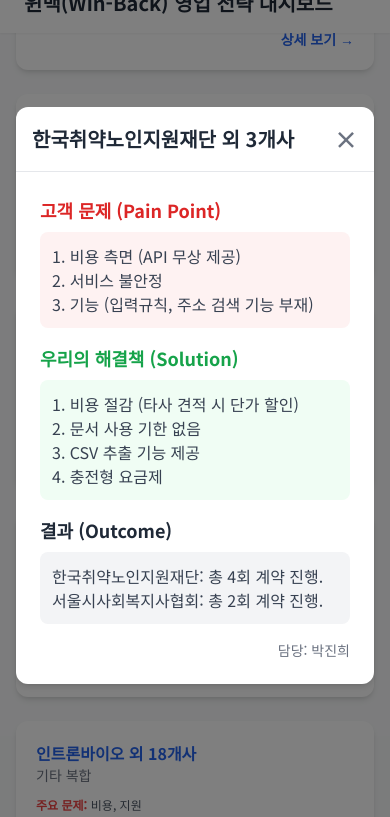
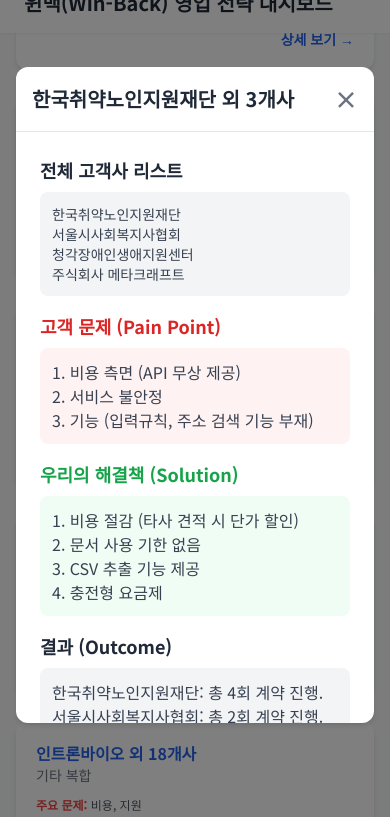
Before and after one commit to rayben80/modusign-winback, a plain HTML site: page index.html in a window 390 px wide. Both pictures are taken after a click on the element 195 px from the left and 2476 px from the top of the page. Shown: the part 2081-2898 px from the top of the page. Drawn offline with nearby package versions, Linux system fonts and the light colour scheme.

Commit message:
Update index.html

```diff
--- a/index.html
+++ b/index.html
@@ -221,11 +221,11 @@
         </div>
     </footer>
 
-    <div id="case-modal" class="fixed inset-0 z-50 flex items-center justify-center p-4 modal-backdrop modal-hidden" onclick="closeCaseModal()">
-        <div class="card w-full max-w-2xl modal-content" onclick="event.stopPropagation()">
+    <div id="case-modal" class="fixed inset-0 z-50 flex items-center justify-center p-4 modal-backdrop modal-hidden">
+        <div class="card w-full max-w-2xl modal-content">
             <div class="flex justify-between items-center p-4 border-b">
                 <h3 id="modal-client-name" class="text-xl font-bold"></h3>
-                <button onclick="closeCaseModal()" class="text-2xl font-bold text-gray-500 hover:text-gray-800">&times;</button>
+                <button id="modal-close-btn" class="text-2xl font-bold text-gray-500 hover:text-gray-800">&times;</button>
             </div>
             <div id="modal-body" class="p-6 space-y-4 overflow-y-auto" style="max-height: 70vh;">
             </div>
@@ -234,6 +234,8 @@
 
 
 <script>
+document.addEventListener('DOMContentLoaded', () => {
+
     const caseData = [
         {
             rep: '최민',
@@ -258,6 +260,7 @@
             client: '한국취약노인지원재단 외 3개사',
             industry: '비영리/IT',
             painPoints: ['비용', '서비스/기능'],
+            fullClientList: '한국취약노인지원재단<br>서울시사회복지사협회<br>청각장애인생애지원센터<br>주식회사 메타크래프트',
             switchReason: '1. 비용 측면 (API 무상 제공)<br>2. 서비스 불안정<br>3. 기능 (입력규칙, 주소 검색 기능 부재)',
             successPoint: '1. 비용 절감 (타사 견적 시 단가 할인)<br>2. 문서 사용 기한 없음<br>3. CSV 추출 기능 제공<br>4. 충전형 요금제',
             outcome: '한국취약노인지원재단: 총 4회 계약 진행.<br>서울시사회복지사협회: 총 2회 계약 진행.'
@@ -276,6 +279,7 @@
             client: '인트론바이오 외 18개사',
             industry: '기타 복합',
             painPoints: ['비용', '지원'],
+            fullClientList: '굿맘굿베이비 인천점, (주)컬쳐렉스, ((A+))행복맘스, 주식회사 댄스팜코퍼레이션, (주)위마스터즈, 법률사무소든든, 미디어서울(정진수), (주)인트론바이오, 자동차와사람, 주식회사 판디아메디텍, 주식회사 우아한 민주, 주식회사 굿맨잡, (주)그렙, 에이스토리, 리클린, (주)캉카스백화점, 지비피에스, 에이프로젠, 잡플래닛',
             switchReason: '1. 영업자의 적극 지원<br>2. API 무료 제공<br>3. 모두싸인 단가',
             successPoint: '1. 회사의 안정성<br>2. 비용 측면 (문서별 단가, API 무료)<br>3. 다양한 기능 제공 (CSV)<br>4. 영업자의 빠른 지원',
             outcome: '다양한 산업군의 다수 고객사 성공적으로 유치.'
@@ -303,19 +307,18 @@
         }
     ];
 
-document.addEventListener('DOMContentLoaded', () => {
     const playbookContainer = document.getElementById('playbook-container');
     const costCasesContainer = document.getElementById('cost-cases');
     const featureCasesContainer = document.getElementById('feature-cases');
     const supportCasesContainer = document.getElementById('support-cases');
+    const casesSection = document.getElementById('cases');
     const modal = document.getElementById('case-modal');
-    const modalContent = modal.querySelector('.modal-content');
     const modalClientName = document.getElementById('modal-client-name');
     const modalBody = document.getElementById('modal-body');
 
     function renderPlaybook() {
         playbookContainer.innerHTML = playbookData.map(item => `
-            <div class="card p-6 cursor-pointer" onclick="togglePlaybook(this)">
+            <div class="card p-6 cursor-pointer playbook-card">
                 <div class="flex items-center justify-between">
                      <h3 class="text-xl font-bold">${item.step}. ${item.title}</h3>
                      <div class="flex items-center">
@@ -330,22 +333,13 @@
         `).join('');
     }
 
-    window.togglePlaybook = function(element) {
-        const content = element.querySelector('.playbook-content');
-        const arrow = element.querySelector('.arrow-icon');
-        content.classList.toggle('hidden');
-        arrow.classList.toggle('rotated');
-    }
-
-    function renderCases() {
-        caseData.forEach((c, index) => {
-            const caseCardHTML = `
-                <div class="card flex flex-col p-5 h-full cursor-pointer" onclick="openCaseModal(${index})">
-                    <h4 class="text-md font-bold text-blue-600 truncate">${c.client}</h4>
-                    <p class="text-sm text-gray-500 mb-3">${c.industry}</p>
+    const createCaseCardHTML = (caseItem, originalIndex) => `
+        <div class="card flex flex-col p-5 h-full cursor-pointer case-card" data-index="${originalIndex}">
+            <h4 class="text-md font-bold text-blue-600 truncate">${caseItem.client}</h4>
+            <p class="text-sm text-gray-500 mb-3">${caseItem.industry}</p>
             <div class="flex-grow text-xs text-gray-600">
-                        <p class="mb-1"><strong class="text-red-500">주요 문제:</strong> ${c.painPoints.join(', ')}</p>
-                        <p><strong class="text-green-600">성공 키워드:</strong> ${c.successPoint.split('<br>')[0].replace(/^-|^\d+\.\s*/, '')}</p>
+                <p class="mb-1"><strong class="text-red-500">주요 문제:</strong> ${caseItem.painPoints.join(', ')}</p>
+                <p><strong class="text-green-600">성공 키워드:</strong> ${caseItem.successPoint.split('<br>')[0].replace(/^-|^\d+\.\s*/, '')}</p>
             </div>
              <div class="mt-4 pt-3 border-t border-gray-100 text-right">
                 <span class="text-blue-600 font-semibold text-sm">상세 보기 &rarr;</span>
@@ -353,16 +347,32 @@
         </div>
     `;
 
-            if (c.painPoints.includes('비용')) costCasesContainer.innerHTML += caseCardHTML;
-            if (c.painPoints.includes('서비스/기능')) featureCasesContainer.innerHTML += caseCardHTML;
-            if (c.painPoints.includes('지원')) supportCasesContainer.innerHTML += caseCardHTML;
-        });
+    function renderCases() {
+        const costCases = caseData.filter(c => c.painPoints.includes('비용'));
+        const featureCases = caseData.filter(c => c.painPoints.includes('서비스/기능'));
+        const supportCases = caseData.filter(c => c.painPoints.includes('지원'));
+
+        costCasesContainer.innerHTML = costCases.map(c => createCaseCardHTML(c, caseData.indexOf(c))).join('');
+        featureCasesContainer.innerHTML = featureCases.map(c => createCaseCardHTML(c, caseData.indexOf(c))).join('');
+        supportCasesContainer.innerHTML = supportCases.map(c => createCaseCardHTML(c, caseData.indexOf(c))).join('');
     }
 
-    window.openCaseModal = function(index) {
+    function openCaseModal(index) {
         const c = caseData[index];
         modalClientName.textContent = c.client;
+
+        let fullClientListHTML = '';
+        if (c.fullClientList) {
+            fullClientListHTML = `
+                <div>
+                    <h4 class="text-lg font-semibold text-gray-800 mb-2">전체 고객사 리스트</h4>
+                    <div class="text-gray-700 bg-gray-100 p-3 rounded-lg text-sm">${c.fullClientList}</div>
+                </div>
+            `;
+        }
+
         modalBody.innerHTML = `
+            ${fullClientListHTML}
             <div>
                 <h4 class="text-lg font-semibold text-red-600 mb-2">고객 문제 (Pain Point)</h4>
                 <div class="text-gray-700 bg-red-50 p-3 rounded-lg">${c.switchReason}</div>
@@ -380,7 +390,7 @@
         modal.classList.remove('modal-hidden');
     }
 
-    window.closeCaseModal = function() {
+    function closeCaseModal() {
         modal.classList.add('modal-hidden');
     }
 
@@ -427,6 +437,30 @@
         if (c.industry === '산후도우미/건설/법률 등') c.industry = '기타 복합';
     });
 
+    playbookContainer.addEventListener('click', (e) => {
+        const card = e.target.closest('.playbook-card');
+        if (card) {
+            const content = card.querySelector('.playbook-content');
+            const arrow = card.querySelector('.arrow-icon');
+            content.classList.toggle('hidden');
+            arrow.classList.toggle('rotated');
+        }
+    });
+
+    casesSection.addEventListener('click', (e) => {
+        const card = e.target.closest('.case-card');
+        if (card) {
+            const index = card.dataset.index;
+            openCaseModal(index);
+        }
+    });
+
+    modal.addEventListener('click', (e) => {
+        if (e.target === modal || e.target.closest('#modal-close-btn')) {
+            closeCaseModal();
+        }
+    });
+
     renderPlaybook();
     renderCases();
     createPainPointChart();
```
Lines whose indentation alone changed are shown as unchanged.
